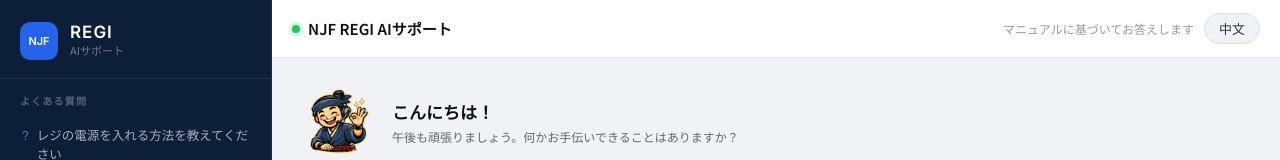
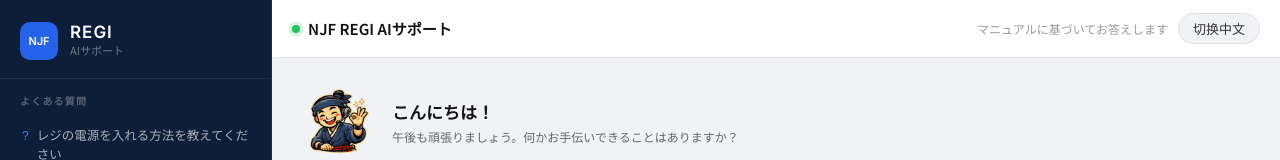
Before and after one commit to NJFREGI/njf-regi-support, a Next.js app in the folder njf-regi-support/: page / in a window 1280 px wide. Shown: the top 160 px of the page. Built offline with nearby package versions, Linux system fonts and the light colour scheme.

Commit message:
Update language switch button text for localization

```diff
--- a/njf-regi-support/app/page.tsx
+++ b/njf-regi-support/app/page.tsx
@@ -232,7 +232,7 @@ export default function Home() {
           <div className={styles.headerRight}>
             <span className={styles.headerSub}>{t.subtitle}</span>
             <button className={styles.langBtn} onClick={switchLang}>
-              {lang === "ja" ? "中文" : "日本語"}
+              {lang === "ja" ? "切换中文" : "日本語切替"}
             </button>
           </div>
         </header>
```
